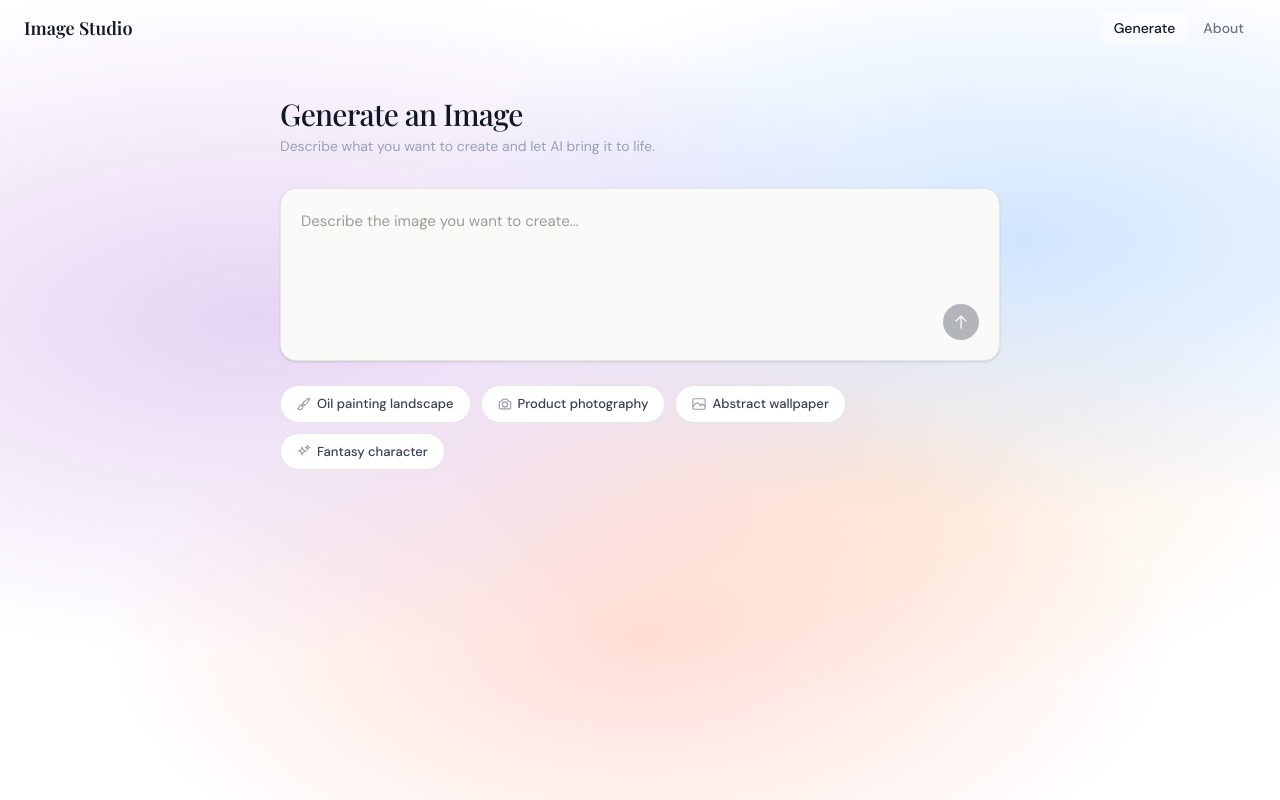
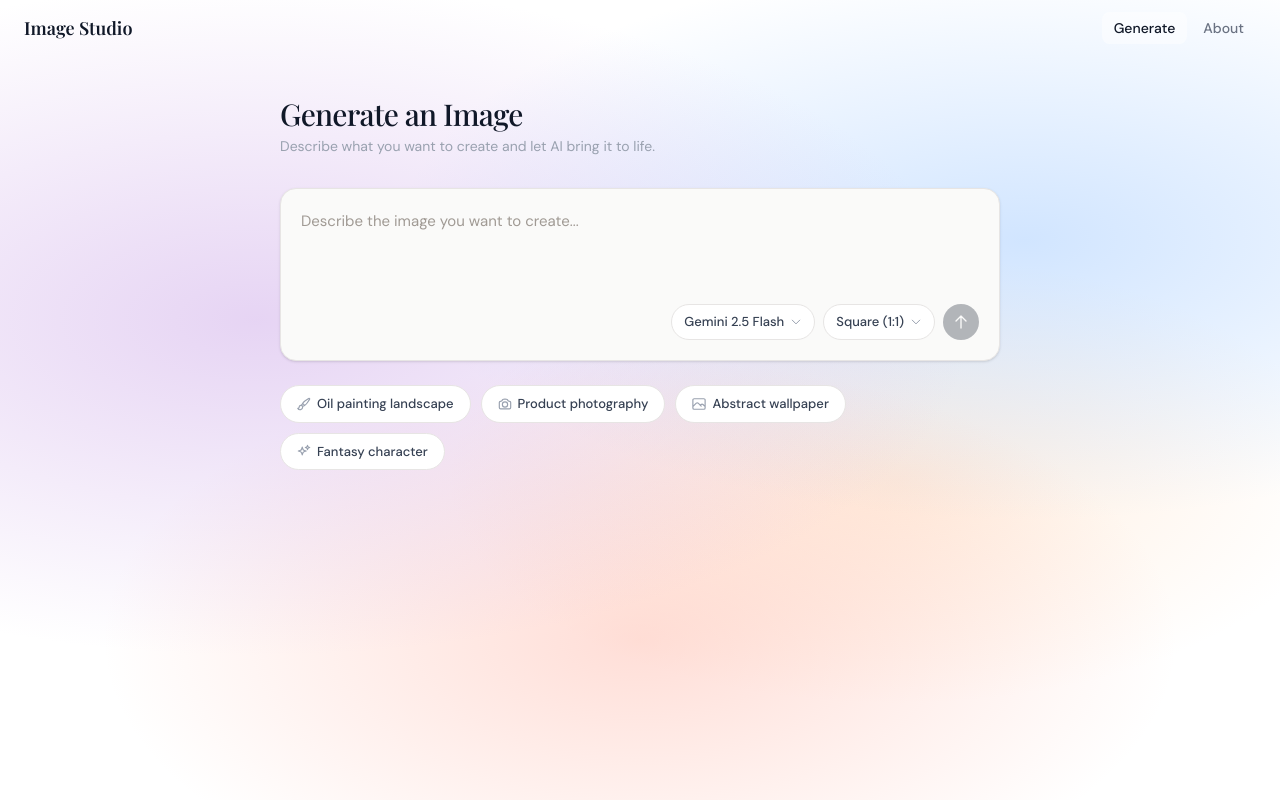
Before and after one commit to karimalsaka/Image-Studio, a Next.js app: page /dashboard in a window 1280 px wide. Built offline with nearby package versions, Linux system fonts and the light colour scheme.

Commit message:
allow user to choose different models and aspect ratios

```diff
--- /dev/null
+++ b/app/components/Dropdown.tsx
@@ -0,0 +1,81 @@
+"use client";
+
+import { useState, useRef, useEffect } from "react";
+
+interface DropdownOption {
+  id: string;
+  label: string;
+}
+
+interface DropdownProps {
+  options: DropdownOption[];
+  value: string;
+  onChange: (value: string) => void;
+}
+
+export default function Dropdown({ options, value, onChange }: DropdownProps) {
+  const [open, setOpen] = useState(false);
+  const ref = useRef<HTMLDivElement>(null);
+
+  useEffect(() => {
+    function handleClick(e: MouseEvent) {
+      if (ref.current && !ref.current.contains(e.target as Node)) {
+        setOpen(false);
+      }
+    }
+    document.addEventListener("mousedown", handleClick);
+    return () => document.removeEventListener("mousedown", handleClick);
+  }, []);
+
+  const selected = options.find((o) => o.id === value);
+
+  return (
+    <div ref={ref} className="relative">
+      <button
+        type="button"
+        onClick={() => setOpen(!open)}
+        className="inline-flex items-center gap-1.5 h-9 px-3 rounded-full border border-stone-200 bg-white text-[13px] font-medium text-gray-700 hover:border-stone-300 hover:bg-stone-50 transition-colors cursor-pointer"
+      >
+        {selected?.label}
+        <svg
+          className={`w-3 h-3 text-gray-400 transition-transform ${open ? "rotate-180" : ""}`}
+          fill="none"
+          viewBox="0 0 24 24"
+          stroke="currentColor"
+          strokeWidth={2}
+        >
+          <path strokeLinecap="round" strokeLinejoin="round" d="m19.5 8.25-7.5 7.5-7.5-7.5" />
+        </svg>
+      </button>
+
+      {open && (
+        <div className="absolute bottom-full mb-1.5 left-0 min-w-[180px] bg-white rounded-xl border border-stone-200 shadow-lg shadow-black/8 py-1 z-50 animate-in">
+          {options.map((option) => {
+            const isSelected = option.id === value;
+            return (
+              <button
+                key={option.id}
+                onClick={() => {
+                  onChange(option.id);
+                  setOpen(false);
+                }}
+                className={`w-full text-left px-3 py-2 text-[13px] transition-colors cursor-pointer flex items-center justify-between ${
+                  isSelected
+                    ? "text-gray-900 font-medium bg-stone-50"
+                    : "text-gray-600 hover:bg-stone-50 hover:text-gray-900"
+                }`}
+              >
+                {option.label}
+                {isSelected && (
+                  <svg className="w-3.5 h-3.5 text-gray-900" fill="none" viewBox="0 0 24 24" stroke="currentColor" strokeWidth={2.5}>
+                    <path strokeLinecap="round" strokeLinejoin="round" d="m4.5 12.75 6 6 9-13.5" />
+                  </svg>
+                )}
+              </button>
+            );
+          })}
+        </div>
+      )}
+    </div>
+  );
+}
--- a/app/dashboard/components/Studio.tsx
+++ b/app/dashboard/components/Studio.tsx
@@ -2,6 +2,7 @@
 
 import { useState } from "react";
 import PromptTextField from "./PromptTextField";
+import Dropdown from "@/app/components/Dropdown";
 import { generateImage } from "@/app/services/api";
 import { ApiError } from "@/app/services/errors";
 
@@ -42,7 +43,26 @@ const suggestions = [
 ];
 
 export default function Studio() {
+  const MODELS = [
+    { id: 'google/gemini-2.5-flash-image', label: 'Gemini 2.5 Flash' },
+    { id: 'google/gemini-3.1-flash-image-preview', label: 'Gemini 3.1 Flash' },
+    { id: 'google/gemini-3-pro-image-preview', label: 'Gemini 3 Pro' },
+    { id: 'openai/gpt-5-image-mini', label: 'GPT-5 Image Mini' },
+    { id: 'openai/gpt-5-image', label: 'GPT-5 Image' },
+  ];
+
+  const SIZES = [
+    { id: '1:1', label: 'Square (1:1)' },
+    { id: '16:9', label: 'Landscape (16:9)' },
+    { id: '9:16', label: 'Portrait (9:16)' },
+    { id: '4:3', label: 'Standard (4:3)' },
+    { id: '3:2', label: 'Photo (3:2)' },
+    { id: '21:9', label: 'Ultra Wide (21:9)' },
+  ];
+
   const [prompt, setPrompt] = useState("");
+  const [model, setModel] = useState(MODELS[0].id)
+  const [imageSize, setImageSize] = useState(SIZES[0].id)
   const [isLoading, setIsLoading] = useState(false);
   const [imageUrl, setImageUrl] = useState("");
   const [error, setError] = useState("");
@@ -52,7 +72,7 @@ export default function Studio() {
     setIsLoading(true);
     setError("");
     try {
-      const data = await generateImage(prompt);
+      const data = await generateImage(prompt, imageSize, model);
       setImageUrl(data.choices[0].message.images[0].image_url.url);
     } catch (error) {
       if (error instanceof ApiError) {
@@ -80,7 +100,10 @@ export default function Studio() {
           disabled={isLoading}
         />
 
-        <div className="flex items-center justify-end mt-2">
+        <div className="flex items-center justify-end gap-2 mt-2">
+          <Dropdown options={MODELS} value={model} onChange={setModel} />
+          <Dropdown options={SIZES} value={imageSize} onChange={setImageSize} />
+
           <button
             onClick={handleGenerate}
             disabled={!prompt.trim() || isLoading}
--- a/app/globals.css
+++ b/app/globals.css
@@ -51,3 +51,12 @@ html, body {
 }
 .loading-dots span:nth-child(2) { animation-delay: 0.16s; }
 .loading-dots span:nth-child(3) { animation-delay: 0.32s; }
+
+/* ─── Dropdown animation ─── */
+@keyframes animate-in {
+  from { opacity: 0; transform: translateY(4px); }
+  to { opacity: 1; transform: translateY(0); }
+}
+.animate-in {
+  animation: animate-in 0.15s ease-out forwards;
+}
--- a/app/services/api.ts
+++ b/app/services/api.ts
@@ -2,11 +2,14 @@ import { ApiError } from "./errors";
 
 const API_URL = 'http://localhost:4000';
 
-export async function generateImage(prompt: string) {
+export async function generateImage(prompt: string, size?: string, model?: string) {
+    const body = { prompt, size, model };
+    console.log(`[API] POST ${API_URL}/api/generate`, body);
+
     const response = await fetch(`${API_URL}/api/generate`, {
         method: 'POST',
         headers: { 'Content-Type': 'application/json' },
-        body: JSON.stringify({ prompt })
+        body: JSON.stringify(body)
     })
 
     const data = await response.json();
```
Also changed, not shown: 2 other files (tests, documents, lock files or other folders).
